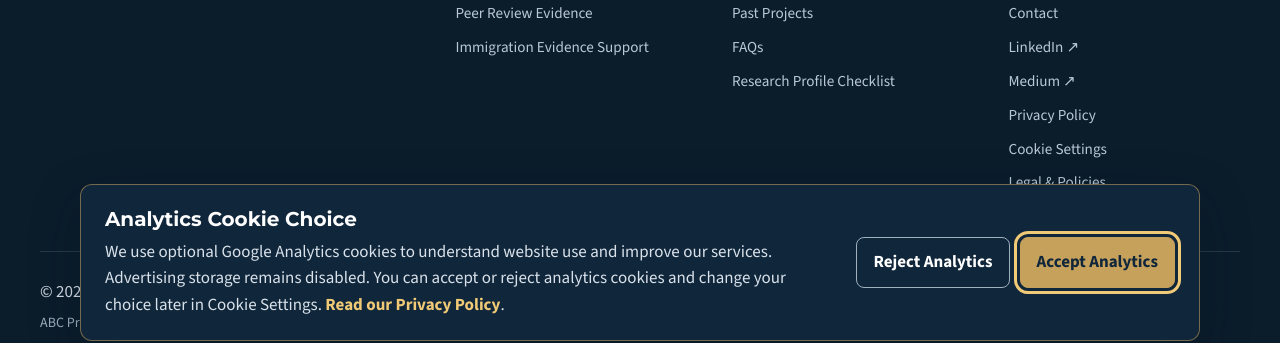
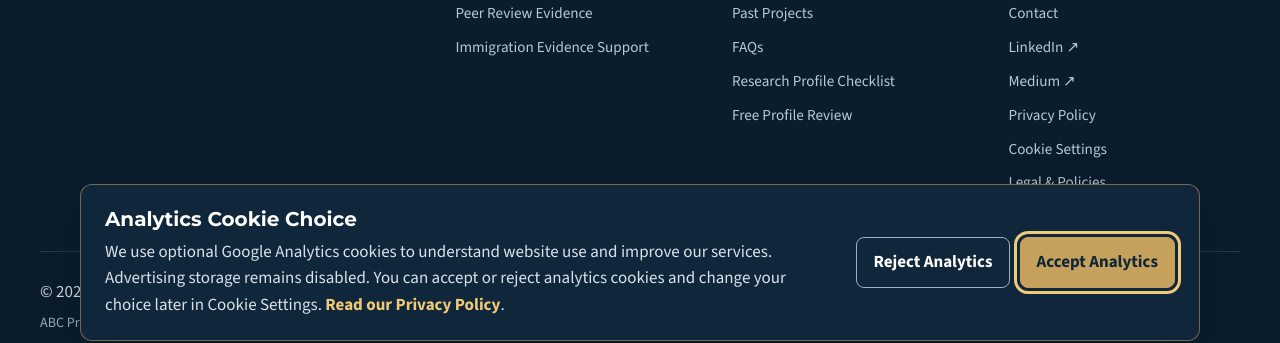
Before and after one commit to uprightpub/abcprojects, a Jekyll site: the page built from index.html, in a window 1280 px wide and 900 px high, scrolled down 10784 px. Shown: the part 539-882 px from the top of the window. Built offline with Jekyll 4.4.1, drawn with Linux system fonts in a browser that asks for light colours.

Commit message:
Add free profile review link to footer

```diff
--- a/_includes/footer.html
+++ b/_includes/footer.html
@@ -82,6 +82,10 @@
         Research Profile Checklist
       </a>
 
+      <a href="{{ '/contact/' | relative_url }}">
+        Free Profile Review
+      </a>
+
     </div>
 
 
```
